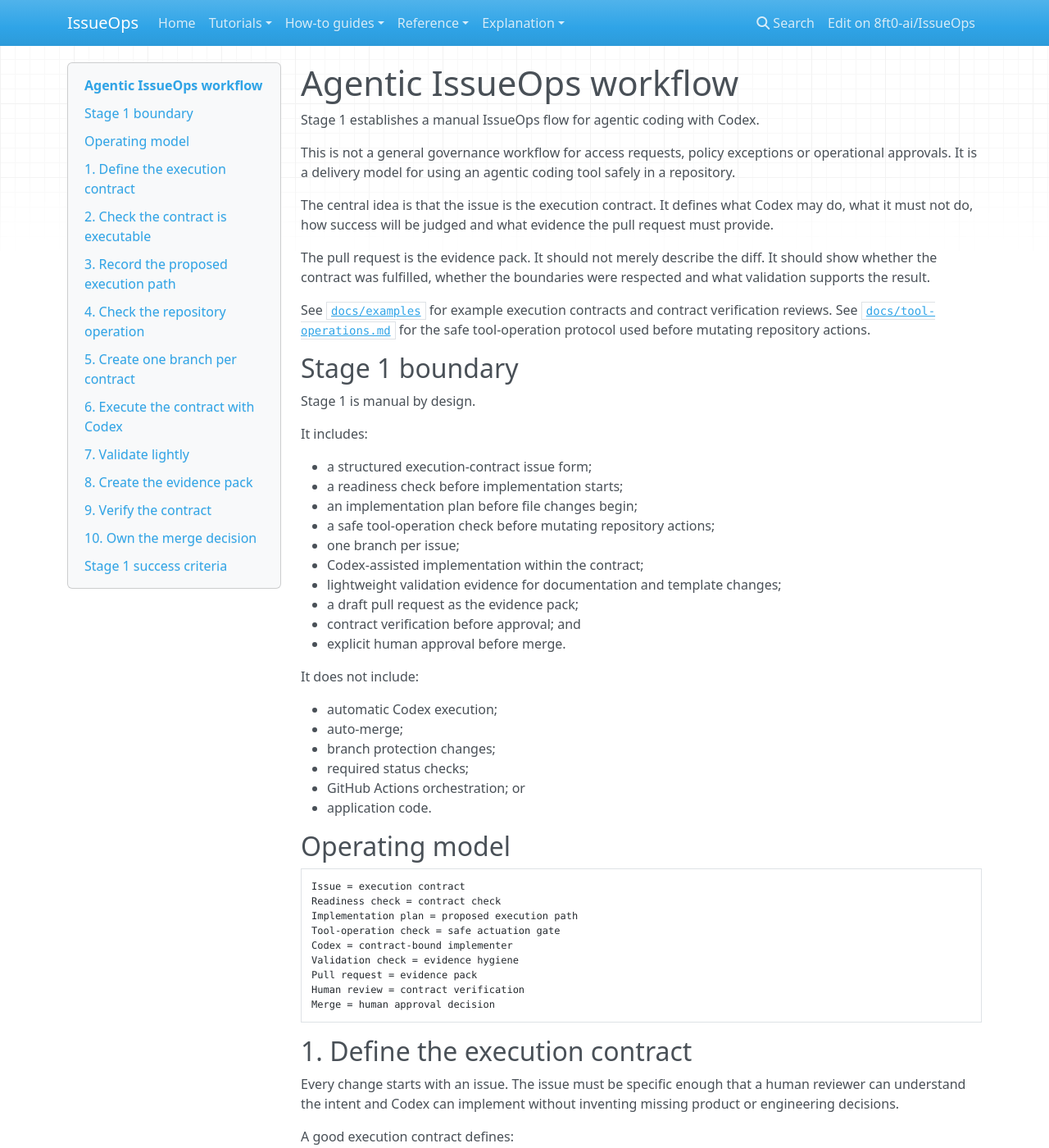
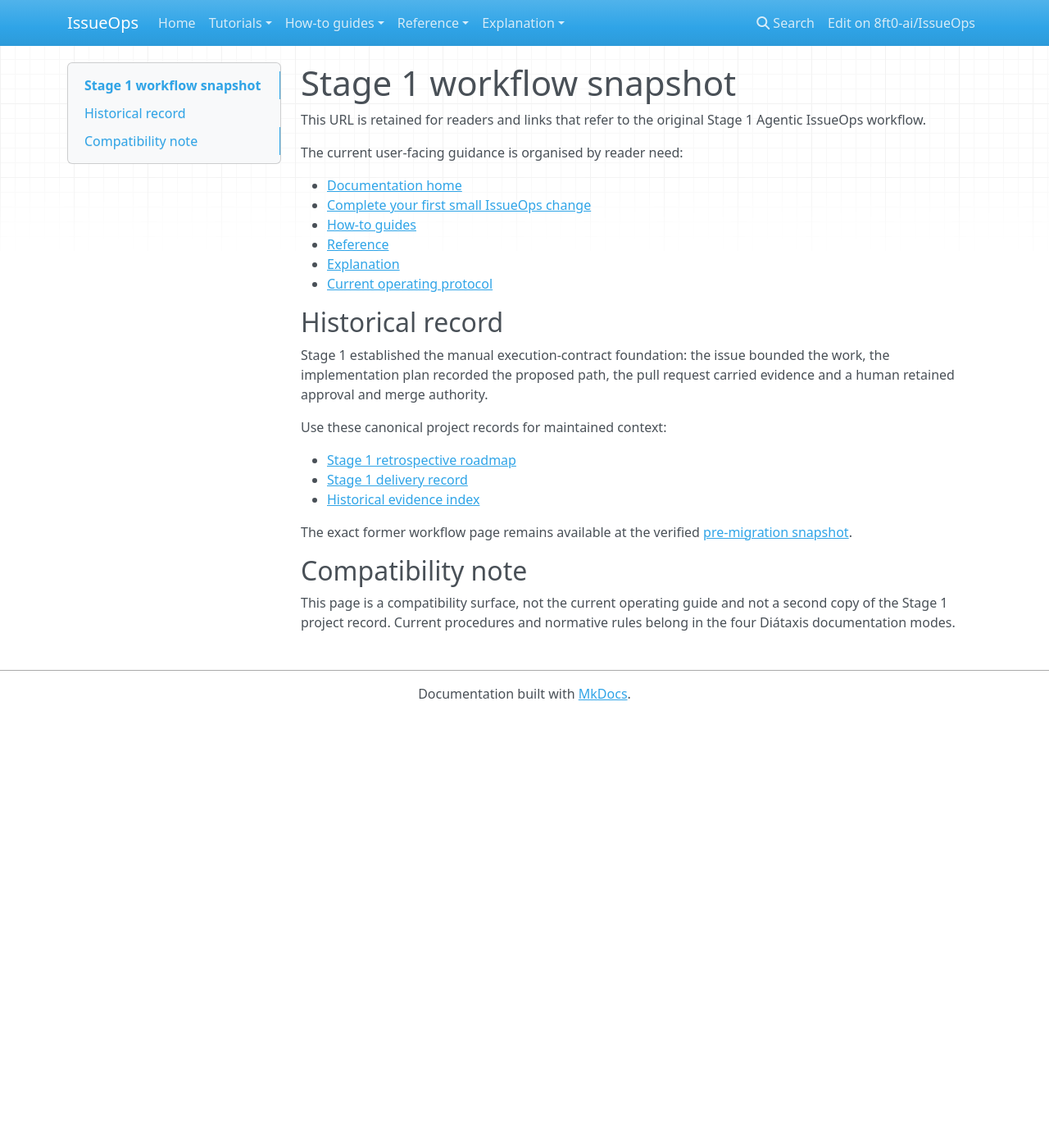
Before and after one commit to 8ft0-ai/IssueOps, an MkDocs documentation site: the page built from docs/issueops.md, in a window 1280 px wide and 1400 px high. Shown: the whole window at 82% size. Built offline with MkDocs 1.6.1, drawn with Linux system fonts in a browser that asks for light colours; nearby versions of some CDN libraries; some of the changed text lies outside the part shown.

Commit message:
Add Stage 1 workflow compatibility page

````diff
--- a/docs/issueops.md
+++ b/docs/issueops.md
@@ -1,193 +1,28 @@
-# Agentic IssueOps workflow
+# Stage 1 workflow snapshot
 
-Stage 1 establishes a manual IssueOps flow for agentic coding with Codex.
+This URL is retained for readers and links that refer to the original Stage 1 Agentic IssueOps workflow.
 
-This is not a general governance workflow for access requests, policy exceptions or operational approvals. It is a delivery model for using an agentic coding tool safely in a repository.
+The current user-facing guidance is organised by reader need:
 
-The central idea is that the issue is the execution contract. It defines what Codex may do, what it must not do, how success will be judged and what evidence the pull request must provide.
+- [Documentation home](index.md)
+- [Complete your first small IssueOps change](tutorials/first-issueops-change.md)
+- [How-to guides](how-to/index.md)
+- [Reference](reference/index.md)
+- [Explanation](explanation/index.md)
+- [Current operating protocol](issueops-protocol.md)
 
-The pull request is the evidence pack. It should not merely describe the diff. It should show whether the contract was fulfilled, whether the boundaries were respected and what validation supports the result.
+## Historical record
 
-See [`docs/examples`](examples/README.md) for example execution contracts and contract verification reviews. See [`docs/tool-operations.md`](tool-operations.md) for the safe tool-operation protocol used before mutating repository actions.
+Stage 1 established the manual execution-contract foundation: the issue bounded the work, the implementation plan recorded the proposed path, the pull request carried evidence and a human retained approval and merge authority.
 
-## Stage 1 boundary
+Use these canonical project records for maintained context:
 
-Stage 1 is manual by design.
+- [Stage 1 retrospective roadmap](https://github.com/8ft0-ai/IssueOps/blob/main/planning/roadmap/stage-01-manual-execution-contract-foundation.md)
+- [Stage 1 delivery record](https://github.com/8ft0-ai/IssueOps/blob/main/planning/delivery/stage-01-manual-execution-contract-foundation.md)
+- [Historical evidence index](https://github.com/8ft0-ai/IssueOps/blob/main/planning/evidence/index.md#stage-1-workflow-snapshot)
 
-It includes:
+The exact former workflow page remains available at the verified [pre-migration snapshot](https://github.com/8ft0-ai/IssueOps/blob/318d4b4f7c9490365033ff8363d42cd940d6b900/docs/issueops.md).
 
-- a structured execution-contract issue form;
-- a readiness check before implementation starts;
-- an implementation plan before file changes begin;
-- a safe tool-operation check before mutating repository actions;
-- one branch per issue;
-- Codex-assisted implementation within the contract;
-- lightweight validation evidence for documentation and template changes;
-- a draft pull request as the evidence pack;
-- contract verification before approval; and
-- explicit human approval before merge.
+## Compatibility note
 
-It does not include:
-
-- automatic Codex execution;
-- auto-merge;
-- branch protection changes;
-- required status checks;
-- GitHub Actions orchestration; or
-- application code.
-
-## Operating model
-
-```text
-Issue = execution contract
-Readiness check = contract check
-Implementation plan = proposed execution path
-Tool-operation check = safe actuation gate
-Codex = contract-bound implementer
-Validation check = evidence hygiene
-Pull request = evidence pack
-Human review = contract verification
-Merge = human approval decision
-```
-
-## 1. Define the execution contract
-
-Every change starts with an issue. The issue must be specific enough that a human reviewer can understand the intent and Codex can implement without inventing missing product or engineering decisions.
-
-A good execution contract defines:
-
-- the problem;
-- the expected outcome;
-- the included scope;
-- explicit non-goals;
-- acceptance criteria;
-- expected validation evidence;
-- change risk; and
-- instructions for Codex, including anything the agent must not infer.
-
-If the issue is vague, implementation should not begin. A weak contract should be clarified before Codex starts work.
-
-## 2. Check the contract is executable
-
-Before implementation, the issue should be checked for readiness.
-
-The readiness check asks:
-
-- Is the expected outcome clear?
-- Are the boundaries explicit?
-- Are the acceptance criteria reviewable?
-- Is the expected validation evidence clear?
-- Is there enough context for Codex to act without guessing?
-- Is the work small enough to review safely?
-
-If the answer is no, refine the issue rather than starting the branch.
-
-## 3. Record the proposed execution path
-
-When the contract is ready, record the implementation plan before changing files.
-
-The plan should state:
-
-- the branch name;
-- the files expected to change;
-- the intended sequence of work;
-- the validation to perform;
-- the work explicitly left out; and
-- any assumptions or caveats.
-
-This step makes the agent's proposed path visible before implementation.
-
-## 4. Check the repository operation
-
-Before any mutating repository operation, perform the safe tool-operation check.
-
-The agent should identify the current phase, intended operation, selected tool, target, expected side effect and forbidden side effects. If the selected tool does not match the intended operation, stop before making the call.
-
-If an unintended repository mutation occurs, stop further writes except for minimum remediation, report what happened and wait for explicit instruction before continuing.
-
-## 5. Create one branch per contract
-
-Create one branch from `main` for each issue.
-
-Preferred branch format:
-
-```text
-feature/<issue-number>-short-description
-```
-
-Do not commit directly to `main` unless the repository owner explicitly requests a bootstrap exception or hotfix.
-
-## 6. Execute the contract with Codex
-
-Codex is the preferred implementation agent.
-
-Codex should execute the contract, not reinterpret it. It should make the smallest change that satisfies the issue and should avoid unrelated refactoring, speculative improvements or future-stage automation unless the contract asks for them.
-
-The agent should stop or surface a caveat when the contract is incomplete, contradictory or impossible to validate in the current environment.
-
-## 7. Validate lightly
-
-Validation should support the evidence pack. It should not become the main workflow.
-
-For documentation and template changes, lightweight validation can be manual. Useful checks include:
-
-- reading changed files back from the feature branch;
-- reviewing Markdown for clarity, headings, examples and useful checklists;
-- reviewing issue-form YAML if it changed;
-- checking internal documentation links by inspection; and
-- confirming that no automation or application code was added.
-
-If a check was not performed, record that honestly in the pull request rather than implying validation is complete.
-
-## 8. Create the evidence pack
-
-Open a draft pull request while the work is still being reviewed or validation remains incomplete.
-
-The pull request should show:
-
-- the linked execution contract;
-- what changed;
-- what was deliberately excluded;
-- how the acceptance criteria were satisfied;
-- what validation evidence exists;
-- what remains unchecked; and
-- any assumptions, risks or caveats.
-
-## 9. Verify the contract
-
-Before approval, review the pull request against the issue contract.
-
-The review is not asking whether the change looks reasonable in isolation. It is asking whether Codex fulfilled the contract and stayed inside it.
-
-The reviewer should answer:
-
-- Did the PR satisfy the acceptance criteria?
-- Did the PR avoid unrelated or speculative changes?
-- Is the validation evidence sufficient for this stage?
-- What uncertainty remains?
-
-Use one final recommendation:
-
-- Approve
-- Approve after minor fixes
-- Do not approve yet
-
-Do not recommend approval if validation is misleading, the implementation is incomplete or the scope has drifted.
-
-## 10. Own the merge decision
-
-A human owns the final approval and merge decision.
-
-The agent can produce the change and the evidence pack, but the human decides whether the contract was fulfilled and whether the repository should accept the result.
-
-## Stage 1 success criteria
-
-Stage 1 is successful when the repository can demonstrate this loop manually:
-
-1. A human writes an execution contract.
-2. The contract is checked before implementation.
-3. The repository operation is checked before mutation.
-4. Codex implements within the contract.
-5. Lightweight validation evidence is recorded.
-6. The pull request provides the evidence pack.
-7. A human verifies the contract and decides whether to merge.
+This page is a compatibility surface, not the current operating guide and not a second copy of the Stage 1 project record. Current procedures and normative rules belong in the four Diátaxis documentation modes.
````
